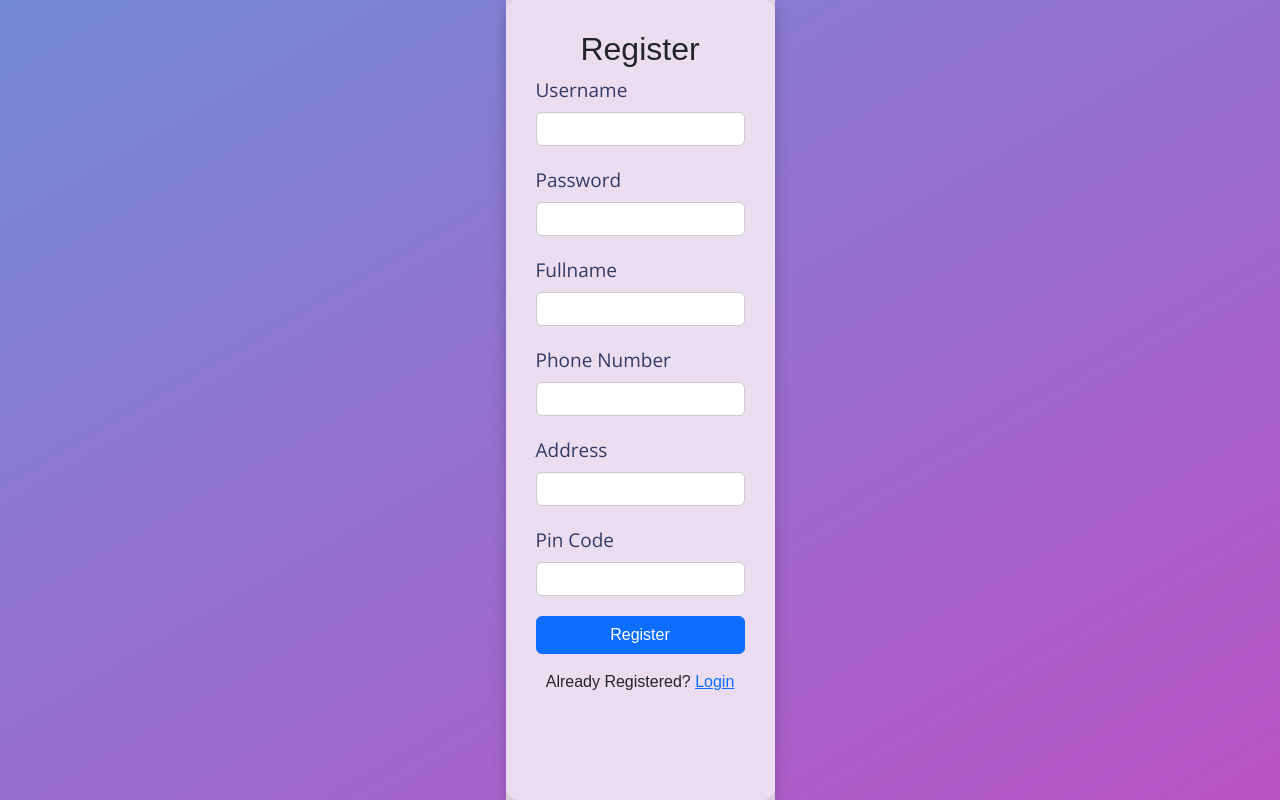
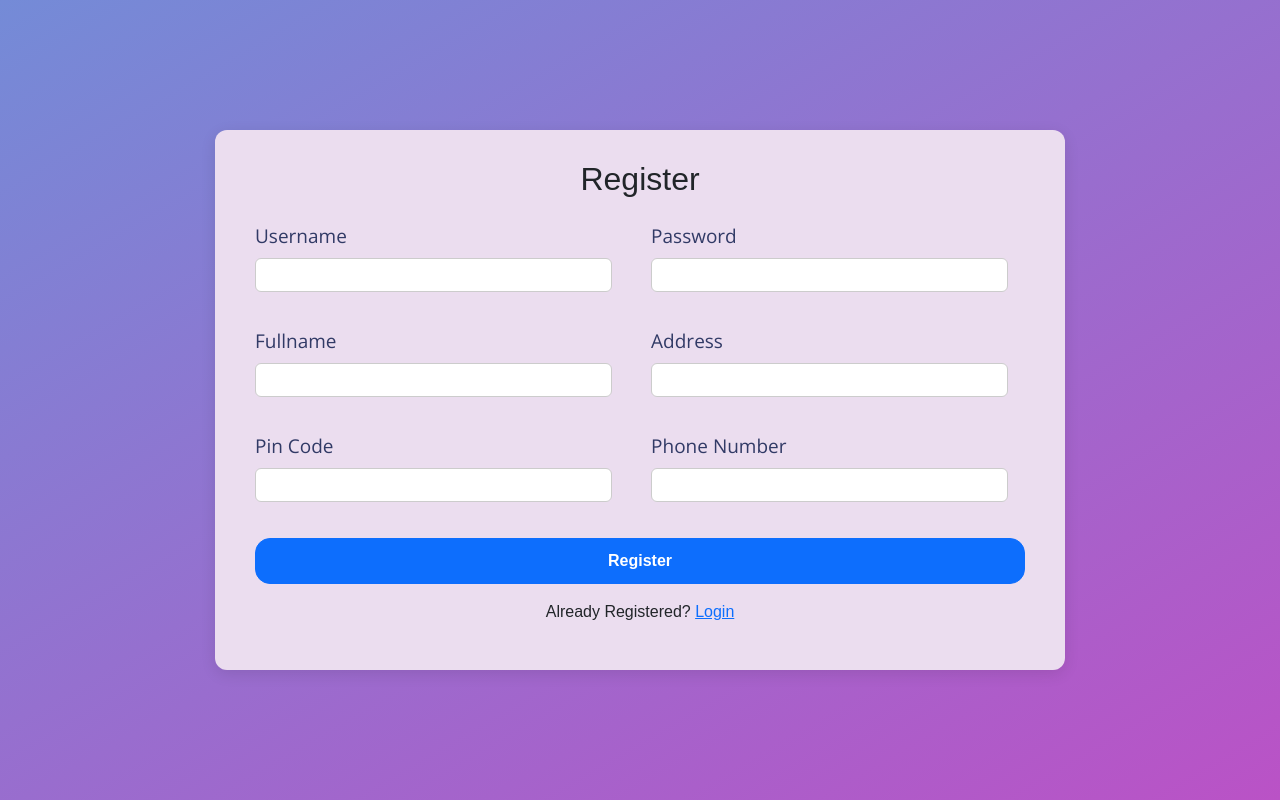
Before and after one commit to 23f3004455/vehicle_parking_app_23f3004455, a Flask app: page /register in a window 1280 px wide. Run offline with Flask 3, Linux system fonts and the light colour scheme.

Commit message:
Styling--Login and Register

```diff
--- a/static/css/register.css
+++ b/static/css/register.css
@@ -1,34 +1,59 @@
+body, html {
+    height: 100%;
+    margin: 0;
+    padding: 0;
+    overflow-y: auto;
+    font-family: "Segoe UI", sans-serif;
+    background-color: #f7fbff;
+}
+
 .register-wrapper {
     display: flex;
     justify-content: center;
     align-items: center;
-    height: 100vh;
-    background-color: rgb(235, 221, 239);
+    padding: 40px 15px;
 }
 
 .register-box {
     background-color: rgb(235, 221, 239);
-    padding: 30px;
+    padding: 30px 40px;
     border-radius: 12px;
-    box-shadow: 0 4px 15px rgba(0, 0, 0, 0.2);
+    box-shadow: 0 4px 15px rgba(0, 0, 0, 0.1);
     width: 100%;
-    max-width: 400px;
-    height: 100vh;
+    max-width: 850px;
 }
 
-.form-group {
-    margin-bottom: 15px;
+form .row {
+    display: flex;
+    flex-wrap: wrap;
+    gap: 15px;
+}
+
+.col-md-6 {
+    width: 48%;
 }
 
 .form-group label {
     display: block;
-    margin-bottom: 5px;
+    margin-bottom: 6px;
     font-weight: 500;
+    color: #333;
 }
 
-.form-group input {
+.form-group input,
+.form-group select {
     width: 100%;
     padding: 10px;
     border-radius: 6px;
     border: 1px solid #ccc;
 }
+
+.form-check-input {
+    margin-right: 10px;
+}
+
+.btn-block {
+    padding: 10px;
+    font-weight: 600;
+    border-radius: 15px;
+}
--- a/templates/register.html
+++ b/templates/register.html
@@ -3,37 +3,43 @@
 {% block content %}
 <div class="register-wrapper">
     <div class="register-box">
-        <h2 class="text-center">Register</h2>
+        <h2 class="text-center mb-4">Register</h2>
         <form method="POST">
-            <div class="form-group">
+            <div class="row">
+                <div class="col-md-6 form-group">
                     <label>Username</label>
                     <input type="text" name="username" required>
                 </div>
-            <div class="form-group">
+                <div class="col-md-6 form-group">
                     <label>Password</label>
                     <input type="password" name="password" required>
                 </div>
-            <div class="form-group">
+
+                <div class="col-md-6 form-group">
                     <label>Fullname</label>
                     <input type="text" name="fullname" required>
                 </div>
-            <div class="form-group">
+                <div class="col-md-6 form-group">
+                    <label>Address</label>
+                    <input type="text" name="address" required>
+                </div>
+
+                <div class="col-md-6 form-group">
+                    <label>Pin Code</label>
+                    <input type="text" name="pin_code" required>
+                </div>
+                <div class="col-md-6 form-group">
                     <label>Phone Number</label>
                     <input type="text" name="phone_number" required>
                 </div>
-            <div class="form-group">
-                <label>Address</label>
-                <input type="text" name="address" required>
             </div>
-            <div class="form-group">
-                <label>Pin Code</label>
-                <input type="text" name="pincode" required>
-            </div>
-            <button type="submit" class="btn btn-primary btn-block">Register</button>
-        </form>
+
+            <button type="submit" class="btn btn-primary btn-block w-100 mt-3">Register</button>
+
             <p class="text-center mt-3">
                 Already Registered? <a href="{{ url_for('login') }}">Login</a>
             </p>
+        </form>
     </div>
 </div>
 {% endblock %}
```
Also changed, not shown: instance/app.db. Lines whose indentation alone changed are shown as unchanged.
